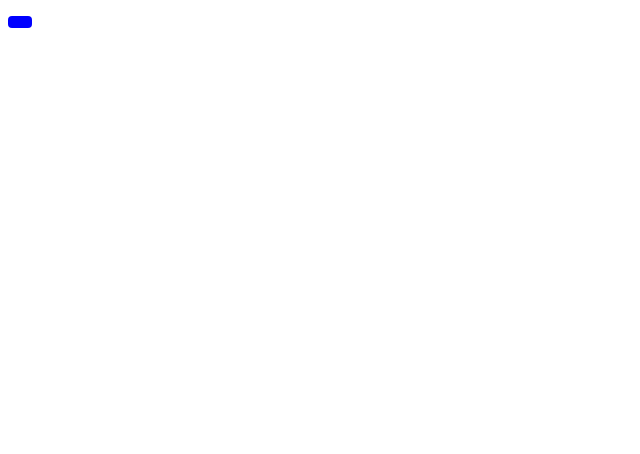
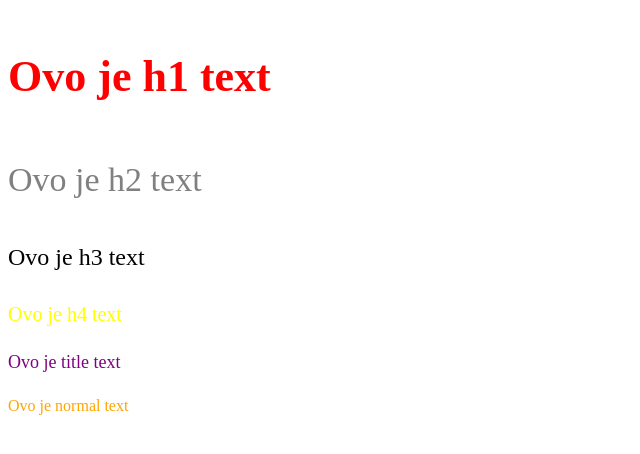
Before and after one commit to ajlalomnicanin/React, a React (Vite) app in the folder my-vue-app/: page / in a window 1280 px wide. Shown: the top 454 px of the page, without its empty margins (0-640 px from the left). Built offline with nearby package versions, Linux system fonts and the light colour scheme.

Commit message:
condicionalno renderovanje

```diff
--- /dev/null
+++ b/my-vue-app/src/12/index.jsx
@@ -0,0 +1,16 @@
+import Text from "./text";
+
+const Class8 = () => {
+  return (
+    <div>
+      <Text type="h1" text="Ovo je h1 text" color="red" bold />
+      <Text type="h2" text="Ovo je h2 text" color="gray" bold={false} />
+      <Text type="h3" text="Ovo je h3 text" color="aque" />
+      <Text type="h4" text="Ovo je h4 text" color="yellow" />
+      <Text type="title" text="Ovo je title text" color="purple" />
+      <Text type="normal" text="Ovo je normal text" color="orange" />
+    </div>
+  );
+};
+export default Class8;
+// connditional renderi
--- /dev/null
+++ b/my-vue-app/src/12/text.jsx
@@ -0,0 +1,23 @@
+const Text = ({ type = "h1", text, color, bold = false }) => {
+  const getTypeStyling = () => {
+    switch (type) {
+      case "h1":
+        return { fontSize: 44, lineHeight: 1.5 };
+      case "h2":
+        return { fontSize: 34, lineHeight: 1.5 };
+      case "h3":
+        return { fontSize: 24, lineHeight: 1.5 };
+      case "h4":
+        return { fontSize: 20, lineHeight: 1.5 };
+      case "title":
+        return { fontSize: 18, lineHeight: 1.5 };
+      case "normal":
+        return { fontSize: 16, lineHeight: 1.5 };
+    }
+  };
+  const boldness = bold ? 700 : 400;
+  return (
+    <p style={{ ...getTypeStyling(), color, fontWeight: boldness }}>{text}</p>
+  );
+};
+export default Text;
--- a/my-vue-app/src/main.jsx
+++ b/my-vue-app/src/main.jsx
@@ -1,11 +1,9 @@
 import React from "react";
 import ReactDOM from "react-dom/client";
-
-import Button from "./11/button";
+import Class8 from "./12";
 
 ReactDOM.createRoot(document.getElementById("root")).render(
   <React.StrictMode>
-    {/* <Input /> */}
-    <Button />
+    <Class8 />
   </React.StrictMode>
 );
```
Also changed, not shown: my-vue-app/src/12/Random.jsx (added, +10 -0 lines), my-vue-app/src/12/random.css (added, +10 -0 lines), my-vue-app/src/11/input.css (deleted).
